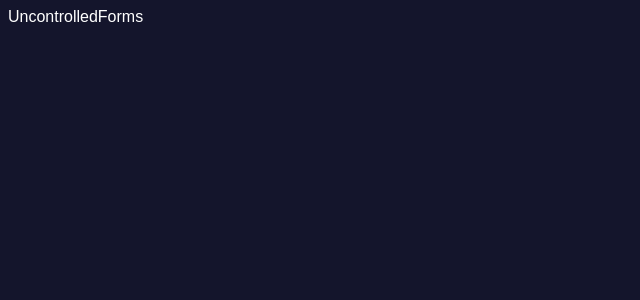
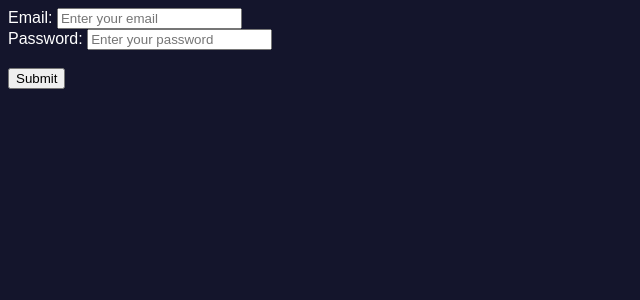
Before and after one commit to supunrworks/React-js-tutorial, a React (Vite) app: page / in a window 1280 px wide. Shown: the top 300 px of the page, without its empty margins (0-640 px from the left). Built offline with nearby package versions, Linux system fonts and the light colour scheme.

Commit message:
Updated UncontrolledForms lesson

```diff
--- a/src/UncontrolledForms/UncontrolledForms.jsx
+++ b/src/UncontrolledForms/UncontrolledForms.jsx
@@ -2,11 +2,36 @@
 // typically accessed using ref.
 
 import React from 'react'
+import { useRef } from 'react'
 
 function UncontrolledForms() {
-  return (
-    <div>UncontrolledForms</div>
-  )
+
+    const mailRef = useRef()
+    const passRef = useRef()
+
+    const handlSubmit = (e) => {
+        e.preventDefault()
+
+        const data = {
+            Email: mailRef.current.value,
+            Password: passRef.current.value
+        }
+        console.log(data)
+    }
+
+    return (
+        <div>
+            <form onSubmit={handlSubmit}>
+                <label htmlFor="name">Email: </label>
+                <input type="text" placeholder='Enter your email' ref={mailRef} />
+                <br />
+                <label htmlFor="name">Password: </label>
+                <input type="password" placeholder='Enter your password' ref={passRef} />
+                <br /> <br />
+                <button>Submit</button>
+            </form>
+        </div>
+    )
 }
 
 export default UncontrolledForms
--- a/src/UseRef/Ex02.jsx
+++ b/src/UseRef/Ex02.jsx
@@ -17,6 +17,7 @@ function Ex02() {
   const inputHandle = (e) => {
     setName(e.target.value)
   }
+
   const color = () =>{
     inputRef.current.style.backgroundColor = "blue"   //Accesing DOM
   }
```
